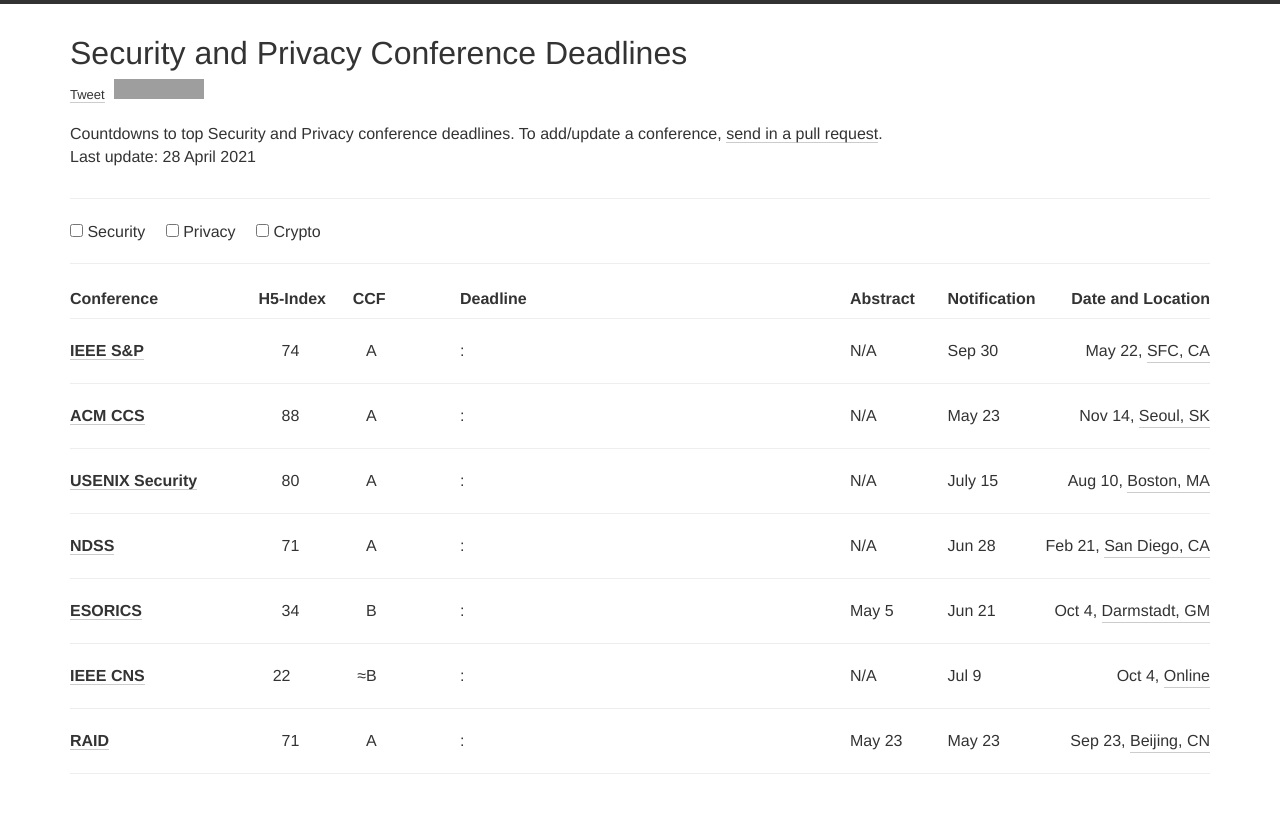
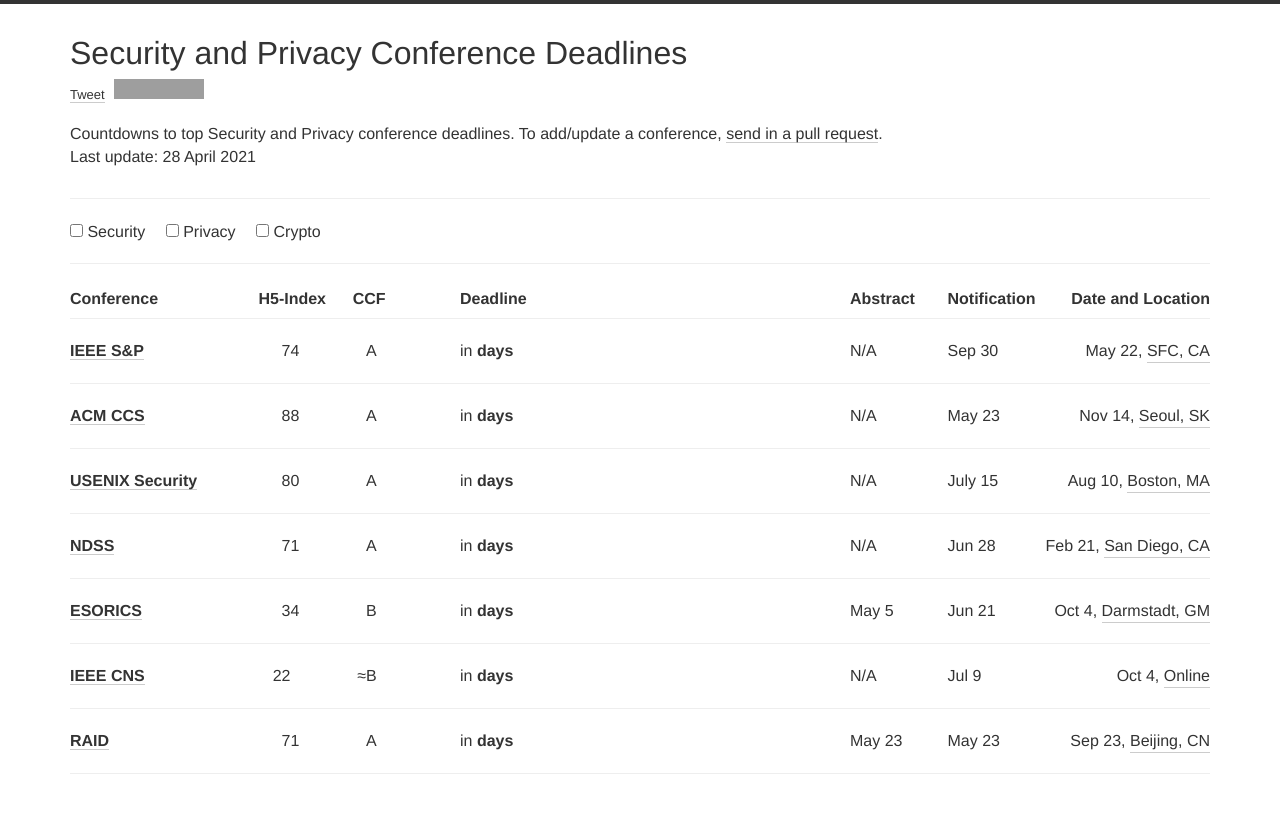
Before and after one commit to jianghaizhi/conference, a Jekyll site: the page built from index.html, in a window 1280 px wide. Shown: the top 813 px of the page. Built offline with Jekyll 4.4.1, drawn with Linux system fonts in a browser that asks for light colours; nearby versions of some CDN libraries; comment, search, counter and statistics services are not loaded; grey boxes are pictures that could not be loaded.

Commit message:
Update index.html

```diff
--- a/index.html
+++ b/index.html
@@ -69,7 +69,7 @@
                 <font font-size:1em; style="font-weight:bold;"><a target="black" href="{{conf.link}}">{{conf.name}}</a></font><font font-size:1em; style="float:right">{{conf.hindex}}&nbsp;&nbsp;&nbsp;&nbsp;&nbsp;&nbsp;&nbsp;&nbsp;&nbsp;&nbsp;&nbsp;&nbsp;&nbsp;&nbsp;&nbsp;{{conf.rank}}&nbsp;&nbsp;&nbsp;&nbsp;&nbsp;&nbsp;&nbsp;&nbsp;&nbsp;&nbsp;&nbsp;&nbsp;</font>
               </div>
                 <div class="col-xs-12 col-md-4">
-                <font><span class="deadline-time"></span> : <b><span class="timer"></span></b></font>
+                <font><span class="deadline-time"></span> in <b><span class="timer"> days</span></b></font>
               </div>
             <div class="col-xs-12 col-md-1">
                 {{conf.abstract}}
```
